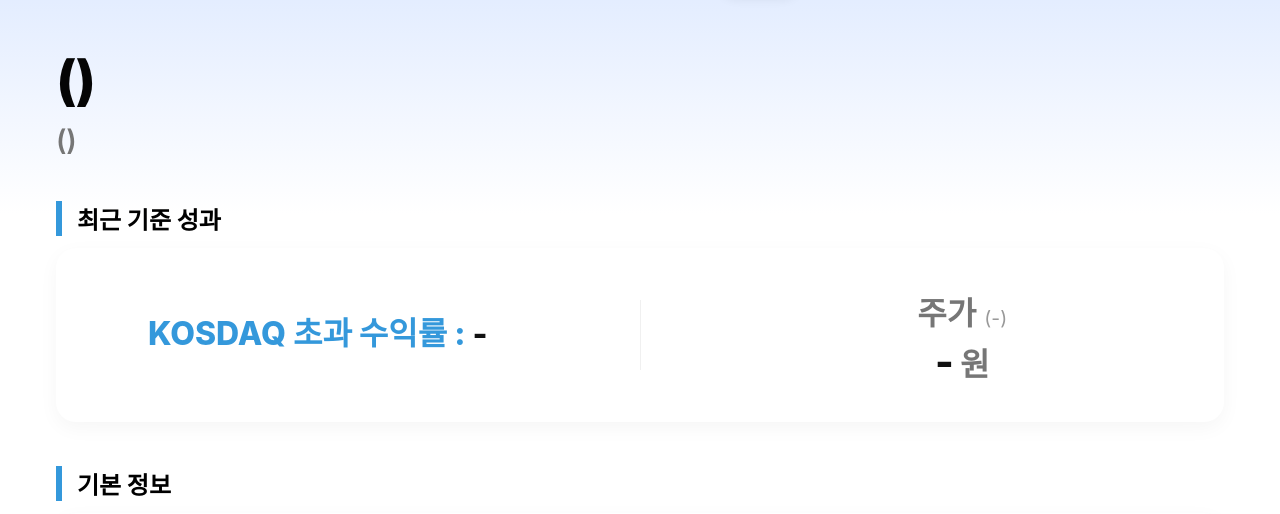
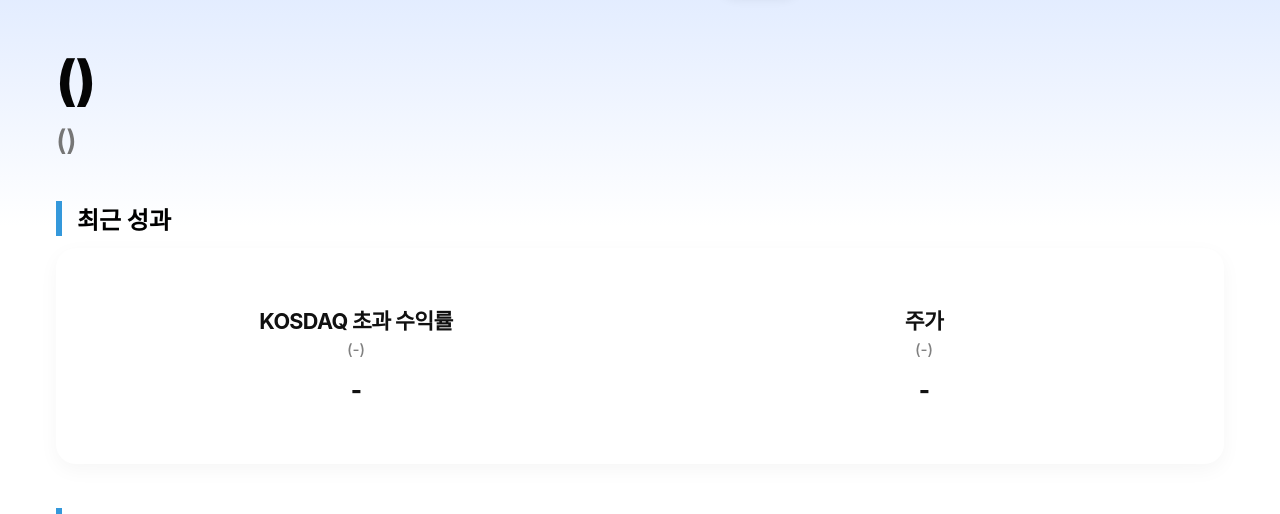
Before and after one commit to kdt-fda/final_1, a Django app: template web_service/main/templates/overview.html in a window 1280 px wide. Shown: the part 106-620 px from the top of the page. Run offline with Django 5.2, Linux system fonts and the light colour scheme; the template is opened without the code that fills it, so the values that code supplies are empty.

Commit message:
overview ui 다듬기

```diff
--- a/web_service/main/templates/overview.html
+++ b/web_service/main/templates/overview.html
@@ -97,6 +97,74 @@
             margin-top: 20px;
         } /* 차트가 들어갈 박스 크기랑 위쪽 여백 지정 */
 
+        .overview-card {
+            padding: 34px 44px;
+        }
+
+        .overview-summary {
+            display: grid;
+            grid-template-columns: repeat(2, minmax(0, 1fr));
+            gap: 28px 56px;
+            align-items: center;
+        }
+
+        .overview-metric {
+            display: flex;
+            flex-direction: column;
+            align-items: center;
+            justify-content: center;
+            text-align: center;
+            min-height: 148px;
+        }
+
+        .overview-metric-title {
+            font-size: 1.35rem;
+            font-weight: 700;
+            color: #111;
+            line-height: 1.3;
+            letter-spacing: -0.03em;
+        }
+
+        .overview-metric-date {
+            margin-top: 4px;
+            font-size: 0.95rem;
+            font-weight: 500;
+            color: #808080;
+            line-height: 1.4;
+        }
+
+        .overview-metric-value {
+            margin-top: 18px;
+            font-size: 1.5rem;
+            font-weight: 800;
+            color: #111;
+            line-height: 1.1;
+            letter-spacing: -0.04em;
+        }
+
+        .overview-metric-value.positive { color: #e60000; }
+        .overview-metric-value.negative { color: #3498db; }
+
+        @media (max-width: 900px) {
+            .overview-card {
+                padding: 28px 24px;
+            }
+
+            .overview-summary {
+                grid-template-columns: 1fr;
+                gap: 24px;
+            }
+
+            .overview-metric {
+                min-height: auto;
+            }
+
+            .overview-metric + .overview-metric {
+                padding-top: 24px;
+                border-top: 1px solid #f0f0f0;
+            }
+        }
+
     </style>
 </head>
 
@@ -121,43 +189,34 @@
         </section>
 
         <section class="section-block">
-            <h2 class="card-title">최근 기준 성과</h2> <!-- 최근 기준 성과 부분 -->
-            <div class="card" style="padding: 40px 20px;">
-                <div style="display: flex; justify-content: center; align-items: center; gap: 80px;">
-
-                    <div style="display: flex; flex-direction: column; align-items: center; justify-content: center; flex: 1; text-align: center;">
+            <h2 class="card-title">최근 성과</h2> <!-- 최근 성과 부분 -->
+            <div class="card overview-card">
+                <div class="overview-summary">
+                    <div class="overview-metric">
+                        <div class="overview-metric-title">KOSDAQ 초과 수익률</div>
                         {% if latest_label %}
-                            <div style="font-size: 2rem; color: #000000; font-weight: 800; margin-bottom: 8px;">
-                                KOSDAQ 초과 수익률 :
-                                {% if latest_label.alpha > 0 %}
-                                    <span style="color: #ff4757;">+{{ latest_label.alpha|floatformat:2 }}%</span>
-                                {% elif latest_label.alpha < 0 %}
-                                    <span style="color: #3498db;">{{ latest_label.alpha|floatformat:2 }}%</span>
-                                {% else %}
-                                    <span style="color: #000000;">{{ latest_label.alpha|floatformat:2 }}%</span>
-                                {% endif %}
-                            </div>
-
-                            <div style="font-size: 1.2rem; color: #999; font-weight: 400;">
-                                (기준일 : {{ latest_label.asof_date|date:"Y.m.d" }}-{{ max_asof_date|date:"Y.m.d" }})
+                            <div class="overview-metric-date">({{ latest_label.asof_date|date:"Y.m.d" }}-{{ max_asof_date|date:"Y.m.d" }})</div>
+                            <div class="overview-metric-value {% if latest_label.alpha > 0 %}positive{% elif latest_label.alpha < 0 %}negative{% endif %}">
+                                {% if latest_label.alpha > 0 %}+{% endif %}{{ latest_label.alpha|floatformat:2 }}%
                             </div>
                         {% else %}
-                            <div style="font-size: 2rem; color: #3498db; font-weight: 800; margin-bottom: 8px;">
-                                KOSDAQ 초과 수익률 : <span style="color: #111;">-</span>
-                            </div>
+                            <div class="overview-metric-date">(-)</div>
+                            <div class="overview-metric-value">-</div>
                         {% endif %}
                     </div>
 
-                    <div style="width: 1px; height: 70px; background-color: #f0f0f0;"></div>
-
-                    <div style="display: flex; flex-direction: column; align-items: center; justify-content: center; flex: 1; text-align: center;">
-                        <div style="font-size: 2rem; color: #767676; font-weight: 600; margin-bottom: 8px;">
-                            주가 <span style="font-size: 1.2rem; color: #999; font-weight: 400;">({{ latest_price_date|date:"Y.m.d"|default:"-" }})</span>
-                        </div>
-                        <div style="font-size: 2.5rem; font-weight: 800; color: #111; line-height: 1;">
-                            {{ stock_data.close_price|default:"-"|intcomma }}<span style="font-size: 2rem; font-weight: 600; color: #767676; margin-left: 6px;">원</span>
+                    <div class="overview-metric">
+                        <div class="overview-metric-title">주가</div>
+                        <div class="overview-metric-date">({{ latest_price_date|date:"Y.m.d"|default:"-" }})</div>
+                        <div class="overview-metric-value">
+                            {% if stock_data.close_price %}
+                                {{ stock_data.close_price|intcomma }}원
+                            {% else %}
+                                -
+                            {% endif %}
                         </div>
                     </div>
+                </div>
             </div>
         </section>
 
```
Also changed, not shown: 2 other files.
